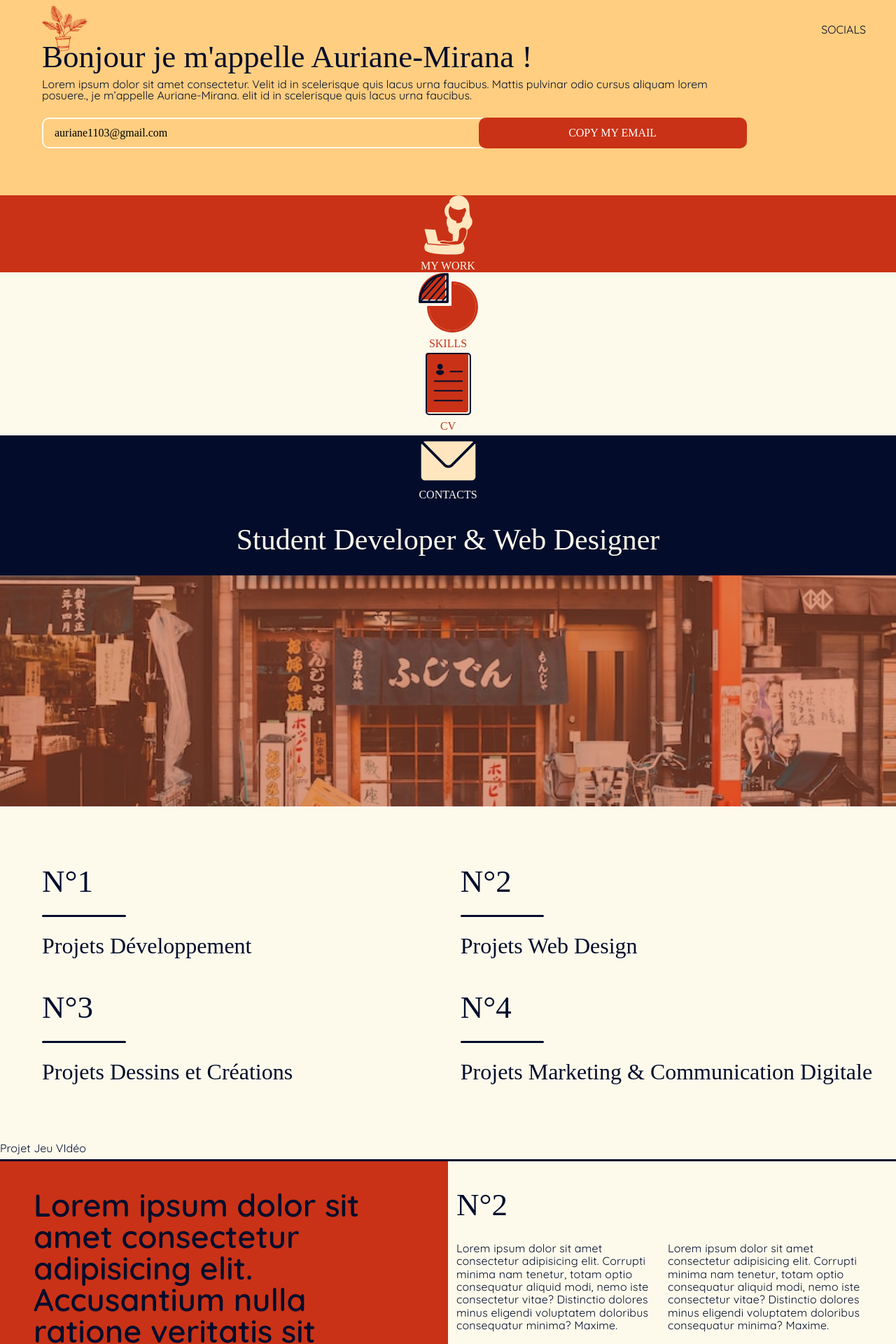
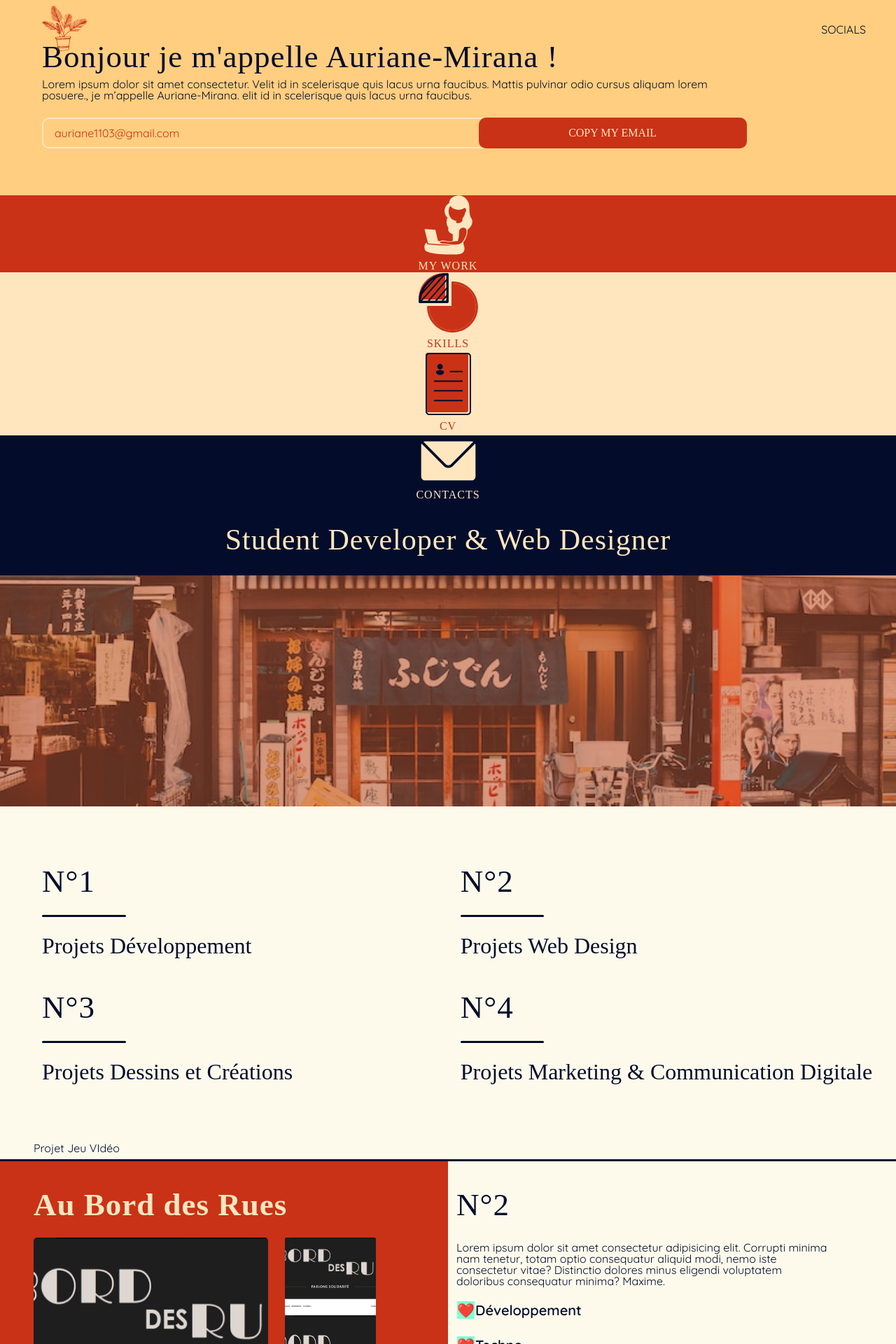
Before and after one commit to presqueasmr/Portfolio_2022_2023, a Jekyll site: the page built from Portfolio-2022-2023/_pages/index.html, in a window 1280 px wide. Shown: the top 1920 px of the page at 70% size. Built offline with Jekyll 4.4.1, drawn with Linux system fonts in a browser that asks for light colours; nearby versions of some CDN libraries; some web fonts are replaced; some of the changed text lies outside the part shown.

Commit message:
design post

```diff
--- a/Portfolio-2022-2023/_includes/post.html
+++ b/Portfolio-2022-2023/_includes/post.html
@@ -1,20 +1,68 @@
+<p class="mb-2 ms-5">Projet Jeu VIdéo</p>
+<div class="line"></div>
 <section class="container-fluid POST mb-5">
 
     <div class="row d-flex">
-        <div class="col-6 ps-5">
-            <p class="col-10 PROJECT-CAPTION ">Lorem ipsum dolor sit amet consectetur adipisicing elit. Accusantium nulla ratione veritatis sit neque magni quaerat suscipit, atque laudantium beatae natus sed aliquid quibusdam?</p>
+        <div class="col-6 ps-5 order-1">
+            <h2 class="PROJECT-CAPTION mb-4 ">Au Bord des Rues</h2>
+            <div class="row d-flex">
+                <img src="../assets/img/placeholder1.png" class="col-7">
+                <div class="col-3 d-flex flex-column justify-content-between">
+                    <img src="../assets/img/placeholder1.png" >
+                    <img src="../assets/img/placeholder1.png" style="height: 190px";>
+
+                </div>
+
+            </div>
+
         </div>
-        <div class="col-6 pe-5">
+        <div class="col-6 pe-5 order-2">
             <h2>N°2</h2>
-            <div class="row">
-                <p class="col">Lorem ipsum dolor sit amet consectetur adipisicing elit. Corrupti minima nam tenetur, totam optio consequatur aliquid modi, nemo iste consectetur vitae? Distinctio dolores minus eligendi voluptatem doloribus consequatur minima? Maxime.</p>
-                <p class="col">Lorem ipsum dolor sit amet consectetur adipisicing elit. Corrupti minima nam tenetur, totam optio consequatur aliquid modi, nemo iste consectetur vitae? Distinctio dolores minus eligendi voluptatem doloribus consequatur minima? Maxime.</p>
-            </div>
-            <ul>
-                <li>Développement</li>
-                <li>Techno</li>
-                <li>Gestion de Projet</li>
-            </ul>
+
+                <p class="col-11 ">Lorem ipsum dolor sit amet consectetur adipisicing elit. Corrupti minima nam tenetur, totam optio consequatur aliquid modi, nemo iste consectetur vitae? Distinctio dolores minus eligendi voluptatem doloribus consequatur minima? Maxime.</p>
+                <ul class="my-4">
+                    <li>Développement</li>
+                    <li>Techno</li>
+                    <li>Gestion de Projet</li>
+                </ul>
+                <input class="btn btn-primary" type="button" value="Voir tout le projet"></input>
+
+
+
         </div>
     </div>
 </section>
+
+<p class="mb-2 ms-5">Projet Jeu Vidéo</p>
+<div class="line"></div>
+<section class="container-fluid POST mb-5">
+    <div class="row d-flex">
+        <div class="col-6 ps-3 order-2 background-sec">
+            <h2 class="PROJECT-CAPTION mb-4">Au Bord des Rues</h2>
+            <div class="row d-flex col-12">
+                <img src="../assets/img/placeholder1.png" class="col-7">
+                <div class="col-3 d-flex flex-column justify-content-between">
+                    <img src="../assets/img/placeholder1.png" >
+                    <img src="../assets/img/placeholder1.png" style="height: 190px";>
+
+                </div>
+
+            </div>
+
+        </div>
+        <div class="col-6 ps-5 order-1">
+            <h2>N°2</h2>
+
+                <p class="col-11 ">Lorem ipsum dolor sit amet consectetur adipisicing elit. Corrupti minima nam tenetur, totam optio consequatur aliquid modi, nemo iste consectetur vitae? Distinctio dolores minus eligendi voluptatem doloribus consequatur minima? Maxime.</p>
+                <ul class="my-4">
+                    <li>Développement</li>
+                    <li>Techno</li>
+                    <li>Gestion de Projet</li>
+                </ul>
+                <input class="btn btn-primary" type="button" value="Voir tout le projet"></input>
+
+
+
+        </div>
+    </div>
+</section>
--- a/Portfolio-2022-2023/_pages/index.html
+++ b/Portfolio-2022-2023/_pages/index.html
@@ -11,25 +11,26 @@ title: "Home"
             <div class="col-10 input-email mb-2 d-flex ms-5">
                 <input class="px-3 email" type="text" placeholder="auriane1103@gmail.com" value="auriane1103@gmail.com">
                 <input type="button" class="btn btn-primary" value="COPY MY EMAIL">
+
             </div>
         </div>
         <div class="col-xxl-6 square_right">
             <div class="row">
-                <div class="d-flex col-xxl-6 flex-column align-items-center justify-content-center" style="background-color: #C93216; color: #FDFAEC;">
+                <div class="d-flex col-xxl-6 flex-column align-items-center justify-content-center" style="background-color: #C93216; color: #FFE6BF;">
                     <img src="../assets/img/my-work-icon.svg">
                     <h2 class="mt-2">MY WORK</h2>
                 </div>
-                <div class="d-flex col-xxl-6 flex-column align-items-center justify-content-center" style="background-color: #FDFAEC; color: #C93216; ">
+                <div class="d-flex col-xxl-6 flex-column align-items-center justify-content-center" style="background-color: #FFE6BF; color: #C93216; ">
                     <img src="../assets/img/skills-icon.svg">
                     <h2 class="mt-2">SKILLS</h2>
                 </div>
             </div>
             <div class="row">
-                <div class="d-flex col-xxl-6 flex-column align-items-center justify-content-center" style="background-color: #FDFAEC; color: #C93216; ">
+                <div class="d-flex col-xxl-6 flex-column align-items-center justify-content-center" style="background-color: #FFE6BF; color: #C93216; ">
                     <img src="../assets/img/cv-icon.svg">
                     <h2 class="mt-2">CV</h2>
                 </div>
-                <div class="d-flex col-xxl-6 flex-column align-items-center justify-content-center" style="background-color: #030D2B; color: #FDFAEC; ">
+                <div class="d-flex col-xxl-6 flex-column align-items-center justify-content-center" style="background-color: #030D2B; color: #FFE6BF; ">
                     <img src="../assets/img/contacts-icon.svg">
                     <h2 class="mt-2">CONTACTS</h2>
                 </div>
@@ -77,8 +78,7 @@ title: "Home"
 
 </section>
 
-<p class="mb-2">Projet Jeu VIdéo</p>
-<div class="line"></div>
+
 
 {% include post.html %}
 
--- a/Portfolio-2022-2023/_sass/abstracts/_variables.scss
+++ b/Portfolio-2022-2023/_sass/abstracts/_variables.scss
@@ -4,6 +4,7 @@ $primary: #C93216;
 $secondary: #030D2B;
 
 $yellow: #FFCE80;
+$beige: #FFE6BF;
 
 $margin: 60px;
 
--- a/Portfolio-2022-2023/_sass/base/_common.scss
+++ b/Portfolio-2022-2023/_sass/base/_common.scss
@@ -13,6 +13,7 @@ h1, h2, h3{
 
 h1, h2{
     font-size: 45px;
+    letter-spacing: 1px;
 }
 
 h3{
@@ -44,9 +45,15 @@ li{
             p{
                 width: 80%;
             }
+            .square_left{
+                input[type="button"] {
+                    transform: translateX(-40px);
+                }
+            }
             .square_right{
                 .row{
                     height: 50%;
+
                     h2{
                         font-size: 16px;
                     }
@@ -55,7 +62,7 @@ li{
         }
         .row-2{
             background-color: $secondary;
-            color: $background-color;
+            color: $beige;
             text-align: center;
             align-items: center;
             h2{
@@ -96,18 +103,16 @@ li{
 
 
 
-.email::placeholder{
-    color: $primary;
-    opacity: 1;
-    font-family: 'Quicksand', sans-serif;
-}
+
 
 input[type="text"] {
     background-color:transparent;
-    border: 2px solid $background-color;
+    border: 2px solid $beige;
     border-top-left-radius: 10px;
     border-bottom-left-radius: 10px;
     width: 70%;
+    color: $primary;
+    font-family: 'Quicksand', sans-serif;
 
 
 }
@@ -120,5 +125,21 @@ input[type="button"] {
     width: 40%;
     font-family: 'Shrikhand', cursive;
     font-size: 16px;
-    transform: translateX(-40px);
+    color: $beige;
+    :after{
+        content:'';
+        position: absolute;
+        width: 40%;
+        height: auto;
+        border: 2px solid $secondary;
+    }
+
 }
+
+
+/////////////////////////////////////POSTS//////////////////////////////////////
+
+.background-sec{
+
+    background-color: $secondary !important;
+}
--- a/Portfolio-2022-2023/_sass/components/_post.scss
+++ b/Portfolio-2022-2023/_sass/components/_post.scss
@@ -1,6 +1,8 @@
 .POST{
     margin: 0;
-
+    .PROJECT-CAPTION{
+        color: $beige;
+    }
 
 
     .row{
```
Also changed, not shown: Portfolio-2022-2023/assets/img/placeholder1.png (added).
